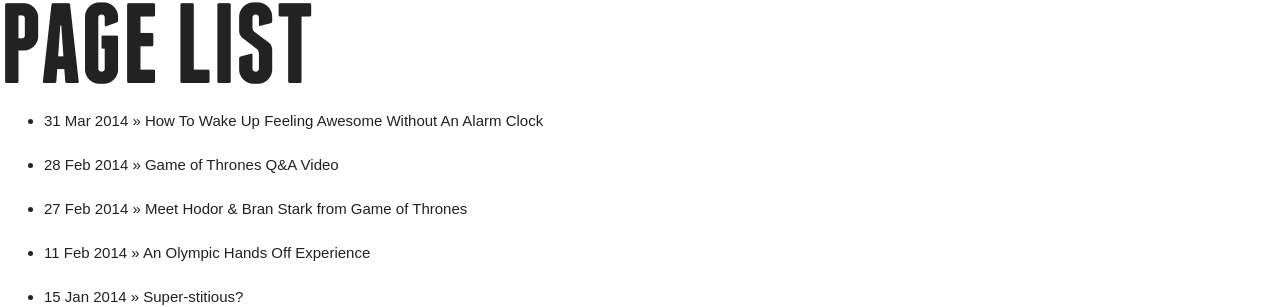
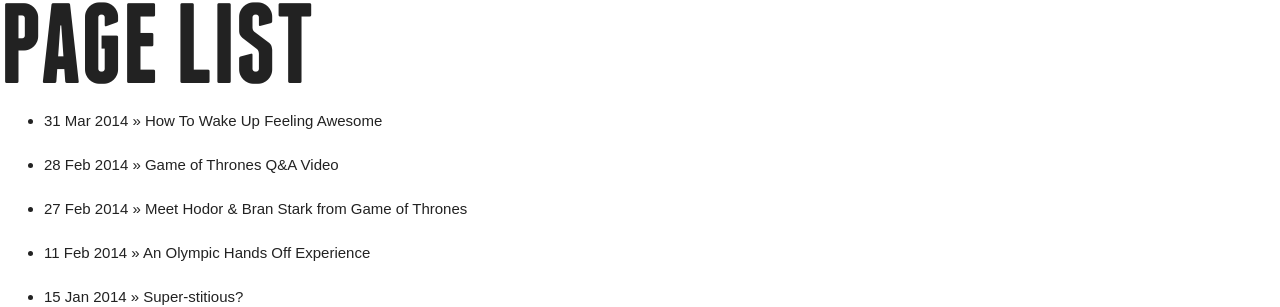
Before and after one commit to yourlegacy/yourlegacy, a Jekyll site: the page built from page-list.html, in a window 1280 px wide. Shown: the top 307 px of the page. Built offline with Jekyll 4.4.1, drawn with Linux system fonts in a browser that asks for light colours; nearby versions of some CDN libraries; comment, search, counter and statistics services are not loaded.

Commit message:
Updated 2014-03-31-your-filename.md

```diff
--- a/_posts/2014-03-31-your-filename.md
+++ b/_posts/2014-03-31-your-filename.md
@@ -2,7 +2,7 @@
 layout: blog
 published: true
 category: blog
-title: "How To Wake Up Feeling Awesome Without An Alarm Clock "
+title: "How To Wake Up Feeling Awesome "
 author: Bobby Roshdi
 splash: "http://careergirlnetwork.com/wp-content/uploads/2013/11/Wake-up.jpg"
 ---
```
